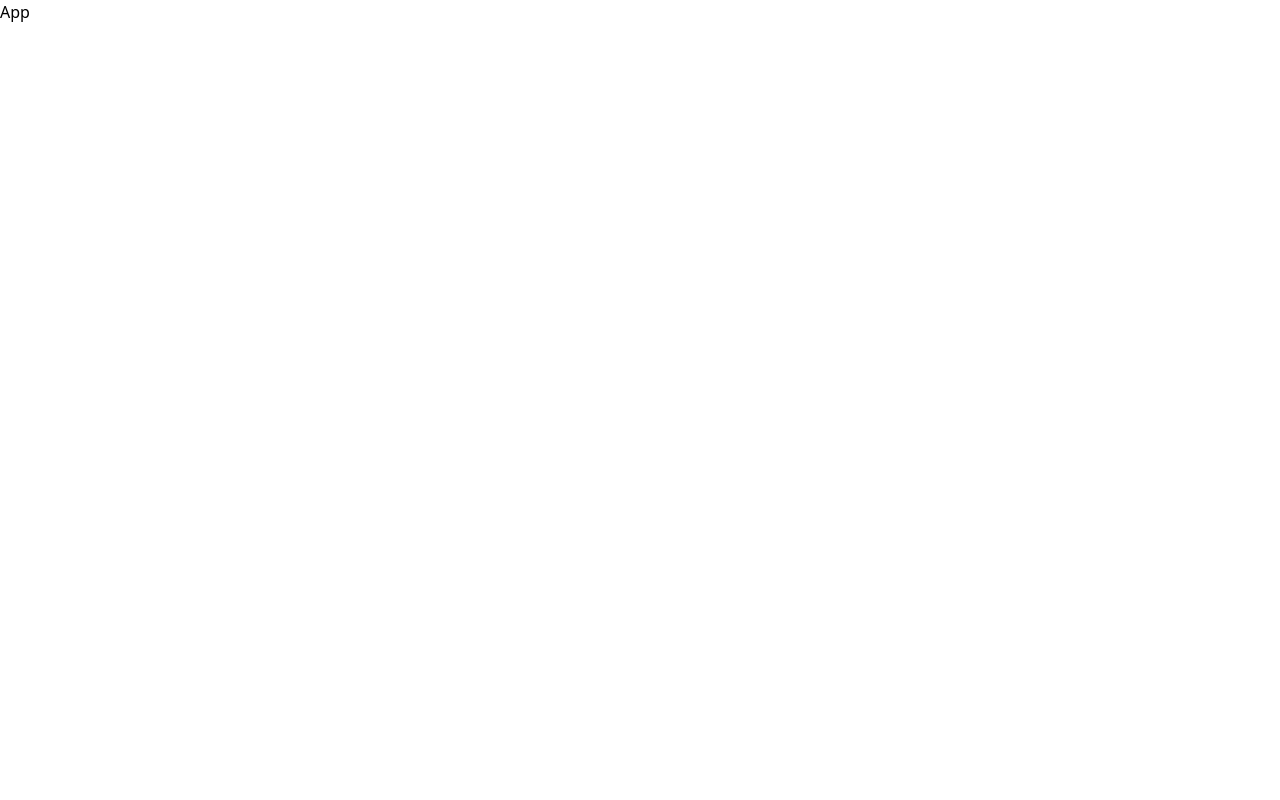
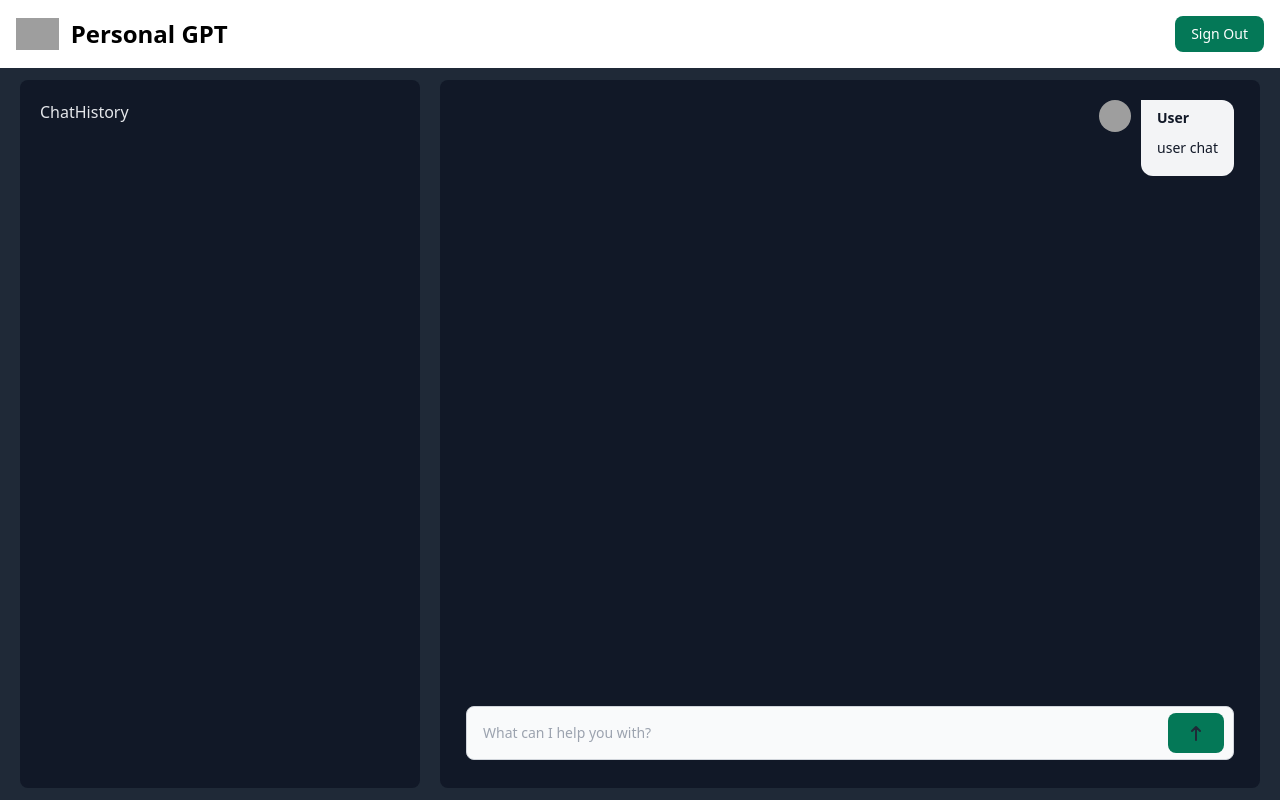
Before and after one commit to dustinusey/personal-gpt, a React (Vite) app: page / in a window 1280 px wide. Built offline with nearby package versions, Linux system fonts and the light colour scheme; no server answers; grey boxes are pictures that could not be loaded.

Commit message:
ui for chats,chat history and signin/signout functionality

```diff
--- a/package.json
+++ b/package.json
@@ -10,6 +10,7 @@
     "preview": "vite preview"
   },
   "dependencies": {
+    "firebase": "^10.8.0",
     "flowbite": "^2.2.1",
     "flowbite-react": "^0.7.2",
     "react": "^18.2.0",
--- a/src/App.jsx
+++ b/src/App.jsx
@@ -1,4 +1,68 @@
+import { initializeApp } from "firebase/app";
+import {
+  GoogleAuthProvider,
+  getAuth,
+  onAuthStateChanged,
+  signInWithPopup,
+  signOut,
+} from "firebase/auth";
+import ChatContainer from "./Components/ChatContainer";
+import Navbar from "./Components/Navbar";
+
+import { createContext, useState } from "react";
+export const AppState = createContext();
+
+const firebaseConfig = {
+  apiKey: import.meta.env.VITE_API_KEY,
+  authDomain: import.meta.env.VITE_AUTH_DOMAIN,
+  projectId: import.meta.env.VITE_PROJECT_ID,
+  storageBucket: import.meta.env.VITE_STORAGE_BUCKET,
+  messagingSenderId: import.meta.env.VITE_MESSAGING_SENDER_ID,
+  appId: import.meta.env.VITE_APP_ID,
+};
+
+const app = initializeApp(firebaseConfig);
+const auth = getAuth();
+
 const App = () => {
-  return <div>App</div>;
+  const [user, setUser] = useState("");
+  const [signedIn, isSignedIn] = useState("false");
+
+  const userSignIn = () => {
+    const provider = new GoogleAuthProvider();
+    signInWithPopup(auth, provider)
+      .then((result) => {
+        setUser(result);
+        // const user = result.user;
+        isSignedIn(true);
+      })
+      .catch((error) => {
+        console.error(error);
+      });
+  };
+
+  const userSignOut = async () => {
+    signOut(auth)
+      .then(() => {
+        isSignedIn(false);
+        alert("You have signed out successfully");
+      })
+      .catch((err) => {
+        console.error(err);
+      });
+  };
+
+  onAuthStateChanged(auth, (user) => {
+    user ? setUser(user) : "";
+  });
+
+  return (
+    <AppState.Provider value={{ user, userSignIn, signedIn, userSignOut }}>
+      <div className="h-screen bg-gray-800 overflow-hidden">
+        <Navbar />
+        <ChatContainer />
+      </div>
+    </AppState.Provider>
+  );
 };
 export default App;
--- /dev/null
+++ b/src/Components/ChatContainer.jsx
@@ -0,0 +1,20 @@
+import { useContext } from "react";
+import { AppState } from "../App";
+import ChatHistory from "./ChatHistory";
+import Chats from "./Chats";
+
+const ChatContainer = () => {
+  const { signedIn } = useContext(AppState);
+
+  return (
+    <div
+      className={`${
+        !signedIn && "max-w-screen-lg"
+      } text-gray-200 max-w-screen-xl m-auto mt-[68px] h-[calc(100vh-68px)] flex px-5 py-3`}
+    >
+      {signedIn && <ChatHistory />}
+      <Chats />
+    </div>
+  );
+};
+export default ChatContainer;
--- /dev/null
+++ b/src/Components/ChatHistory.jsx
@@ -0,0 +1,8 @@
+const ChatHistory = () => {
+  return (
+    <div className="min-w-[400px] bg-gray-900 rounded-lg p-5 mr-5">
+      ChatHistory
+    </div>
+  );
+};
+export default ChatHistory;
--- /dev/null
+++ b/src/Components/Chats.jsx
@@ -0,0 +1,16 @@
+import SendChat from "./SendChat";
+import UserChat from "./UserChat";
+
+const Chats = () => {
+  return (
+    <div className="bg-gray-900 rounded-lg p-5 w-full">
+      <div className="max-w-screen-md m-auto flex flex-col justify-between h-[calc(100vh-140px)]">
+        <div className="w-full h-full ">
+          <UserChat />
+        </div>
+        <SendChat />
+      </div>
+    </div>
+  );
+};
+export default Chats;
--- /dev/null
+++ b/src/Components/Navbar.jsx
@@ -0,0 +1,76 @@
+import { useContext } from "react";
+import { AppState } from "../App";
+
+const Navbar = () => {
+  const { userSignIn, signedIn, userSignOut } = useContext(AppState);
+  return (
+    <div>
+      <nav className="bg-white dark:bg-gray-900 fixed w-full z-20 top-0 start-0 border-b border-gray-800 dark:border-gray-900">
+        <div className="max-w-screen-xl flex flex-wrap items-center justify-between mx-auto p-4">
+          <a
+            href="#"
+            className="flex items-center space-x-3 rtl:space-x-reverse"
+          >
+            <img
+              src="https://flowbite.com/docs/images/logo.svg"
+              className="h-8 hue-rotate-[295deg]"
+              alt=""
+            />
+            <span className="self-center text-2xl font-semibold whitespace-nowrap dark:text-white">
+              Personal GPT
+            </span>
+          </a>
+          <div className="flex md:order-2 space-x-3 md:space-x-0 rtl:space-x-reverse">
+            {!signedIn ? (
+              <button
+                onClick={userSignIn}
+                type="button"
+                className="text-white bg-emerald-700 hover:bg-emerald-800 focus:ring-4 focus:outline-none focus:ring-blue-300 font-medium rounded-lg text-sm px-4 py-2 text-center dark:bg-emerald-600 dark:hover:bg-emerald-700 dark:focus:ring-emerald-800"
+              >
+                Sign In
+              </button>
+            ) : (
+              <button
+                onClick={userSignOut}
+                type="button"
+                className="text-white bg-emerald-700 hover:bg-emerald-800 focus:ring-4 focus:outline-none focus:ring-blue-300 font-medium rounded-lg text-sm px-4 py-2 text-center dark:bg-emerald-600 dark:hover:bg-emerald-700 dark:focus:ring-emerald-800"
+              >
+                Sign Out
+              </button>
+            )}
+
+            <button
+              data-collapse-toggle="navbar-sticky"
+              type="button"
+              className="inline-flex items-center p-2 w-10 h-10 justify-center text-sm text-gray-500 rounded-lg md:hidden hover:bg-gray-100 focus:outline-none focus:ring-2 focus:ring-gray-200 dark:text-gray-400 dark:hover:bg-gray-700 dark:focus:ring-gray-600"
+              aria-controls="navbar-sticky"
+              aria-expanded="false"
+            >
+              <span className="sr-only">Open main menu</span>
+              <svg
+                className="w-5 h-5"
+                aria-hidden="true"
+                xmlns="http://www.w3.org/2000/svg"
+                fill="none"
+                viewBox="0 0 17 14"
+              >
+                <path
+                  stroke="currentColor"
+                  strokeLinecap="round"
+                  strokeLinejoin="round"
+                  strokeWidth="2"
+                  d="M1 1h15M1 7h15M1 13h15"
+                />
+              </svg>
+            </button>
+          </div>
+          <div
+            className="items-center justify-between hidden w-full md:flex md:w-auto md:order-1"
+            id="navbar-sticky"
+          ></div>
+        </div>
+      </nav>
+    </div>
+  );
+};
+export default Navbar;
--- /dev/null
+++ b/src/Components/SendChat.jsx
@@ -0,0 +1,41 @@
+const SendChat = () => {
+  return (
+    <form className="mt-auto">
+      <label
+        htmlFor="search"
+        className="mb-2 text-sm font-medium text-gray-900 sr-only dark:text-white"
+      >
+        Search
+      </label>
+      <div className="relative">
+        <input
+          type="text"
+          className="block w-full p-4 text-sm text-gray-900 border border-gray-300 rounded-lg bg-gray-50 focus:ring-emerald-500 focus:border-emerald-500 dark:bg-gray-700 dark:border-gray-600 dark:placeholder-gray-400 dark:text-white dark:focus:ring-emerald-500 dark:focus:border-emerald-500 outline-none"
+          placeholder="What can I help you with?"
+          required
+        />
+        <button
+          type="submit"
+          className="text-white absolute end-2.5 bottom-[7px] bg-emerald-700 hover:bg-emerald-800 focus:ring-4 focus:outline-none focus:ring-emerald-300 font-medium rounded-lg text-sm px-4 py-2 dark:bg-emerald-600 dark:hover:bg-emerald-700 dark:focus:ring-emerald-800"
+        >
+          <svg
+            className="w-6 h-6 text-gray-800 dark:text-white"
+            aria-hidden="true"
+            xmlns="http://www.w3.org/2000/svg"
+            fill="none"
+            viewBox="0 0 24 24"
+          >
+            <path
+              stroke="currentColor"
+              strokeLinecap="round"
+              strokeLinejoin="round"
+              strokeWidth="2"
+              d="M12 6v13m0-13 4 4m-4-4-4 4"
+            />
+          </svg>
+        </button>
+      </div>
+    </form>
+  );
+};
+export default SendChat;
--- /dev/null
+++ b/src/Components/UserChat.jsx
@@ -0,0 +1,30 @@
+import { useContext } from "react";
+import { AppState } from "../App";
+
+const UserChat = () => {
+  const { signedIn } = useContext(AppState);
+  return (
+    <div className="flex">
+      <div className="flex items-start gap-2.5 ml-auto">
+        <img
+          className="w-8 h-8 rounded-full"
+          src="/docs/images/people/profile-picture-3.jpg"
+          alt="Jese image"
+        />
+        <div className="flex flex-col w-full max-w-[320px] leading-1.5 px-4 py-2 border-gray-200 bg-gray-100 rounded-e-xl rounded-es-xl dark:bg-gray-700">
+          <div className="flex items-center space-x-2 rtl:space-x-reverse">
+            {signedIn && (
+              <span className="text-sm font-semibold text-gray-900 dark:text-white">
+                User
+              </span>
+            )}
+          </div>
+          <p className="text-sm font-normal py-2.5 text-gray-900 dark:text-white">
+            user chat
+          </p>
+        </div>
+      </div>
+    </div>
+  );
+};
+export default UserChat;
```
Also changed, not shown: src/Components/AIChat.jsx (added), 1 other file (tests, documents, lock files or other folders).
